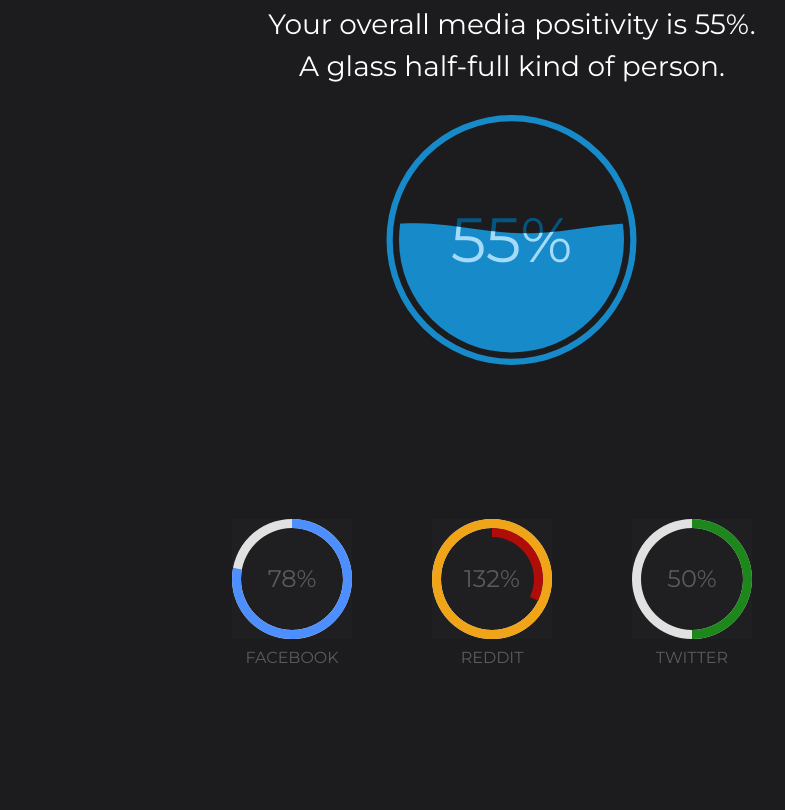
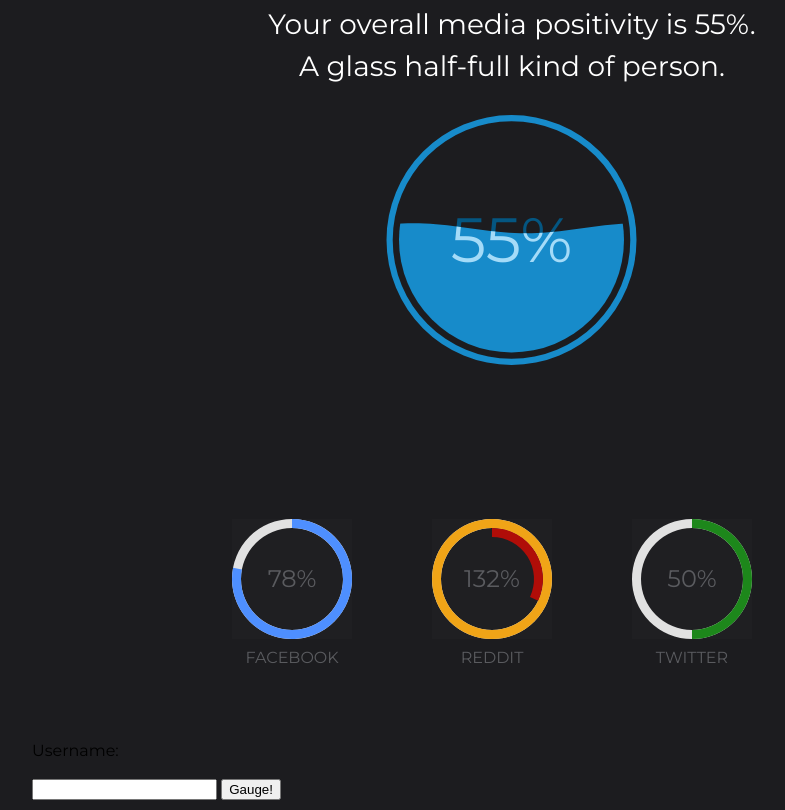
Before and after one commit to Chibird/daemondash, a plain HTML site: page test.html in a window 1280 px wide. Shown: the part 335-1145 px from the top of the page, without its empty margins (128-913 px from the left). Before the commit the page ends 1068 px from the top, so only its background shows below. Drawn offline with nearby package versions, Linux system fonts and the light colour scheme.

Commit message:
Implemented a crappy text field

```diff
--- a/test.html
+++ b/test.html
@@ -30,6 +30,13 @@
         <div class="radial" id="div1"></div>
         <div class="radial" id="div2"></div>
         <div class="radial" id="div3"></div>
+    </div>
+
+    <!--MARK ELEMENTS-->
+    <div id='twitter'>
+        <p>Username:</p>
+        <input id='username'>
+        <input type='button' onClick='stuff()' value='Gauge!'/>
     </div>
 
 
@@ -108,8 +115,6 @@
 
 
 
-
-
 </script>
     <script>
         var gauge1 = loadLiquidFillGauge("fillgauge1", 55);
@@ -128,6 +133,14 @@
             } else {
                 return (Math.random()*100).toFixed(1);
             }
+        }
+    </script>
+
+    <!--MARK SCRIPT TESTING-->
+    <script type="text/javascript">
+        function stuff() {
+            var name = document.getElementById('username').value;
+            alert(name);
         }
     </script>
 </body>
```
